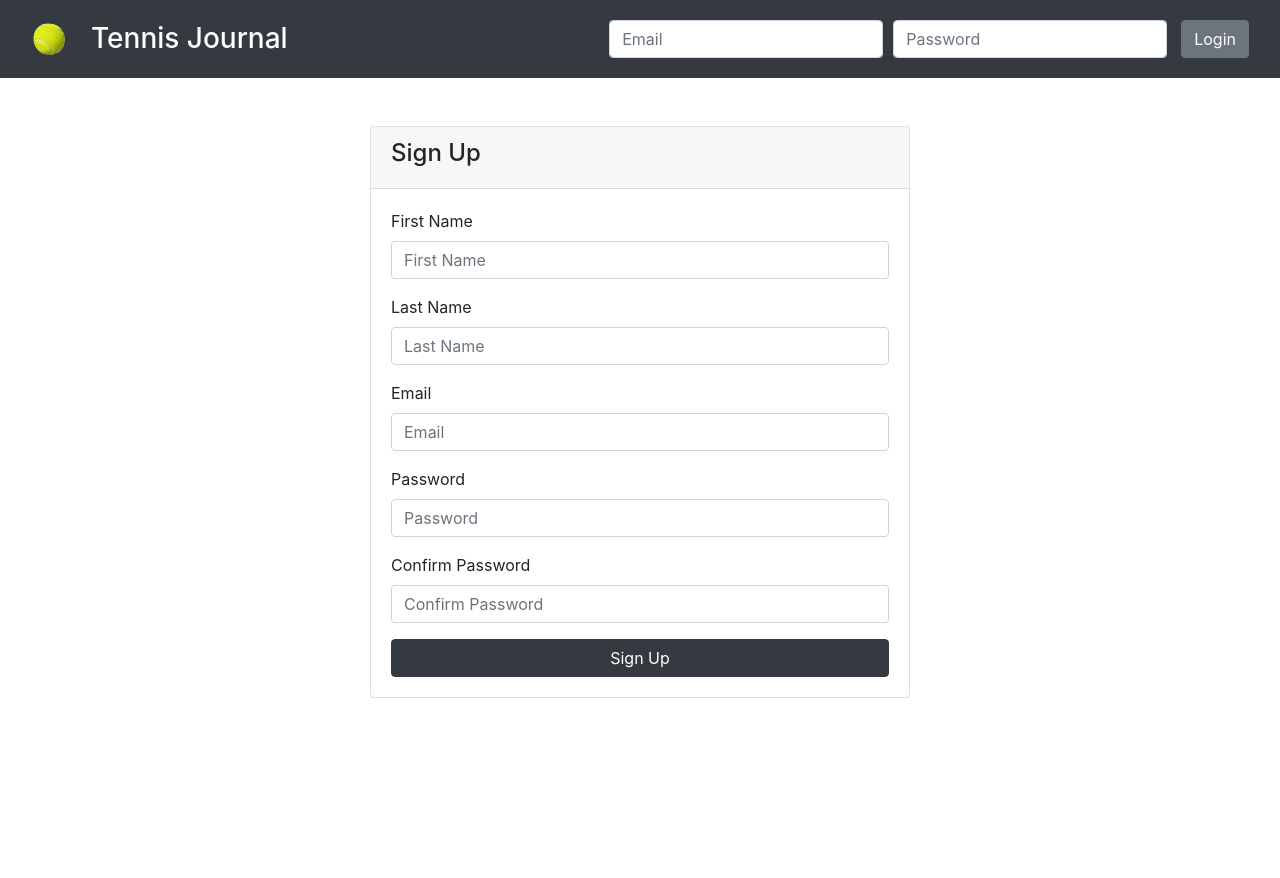
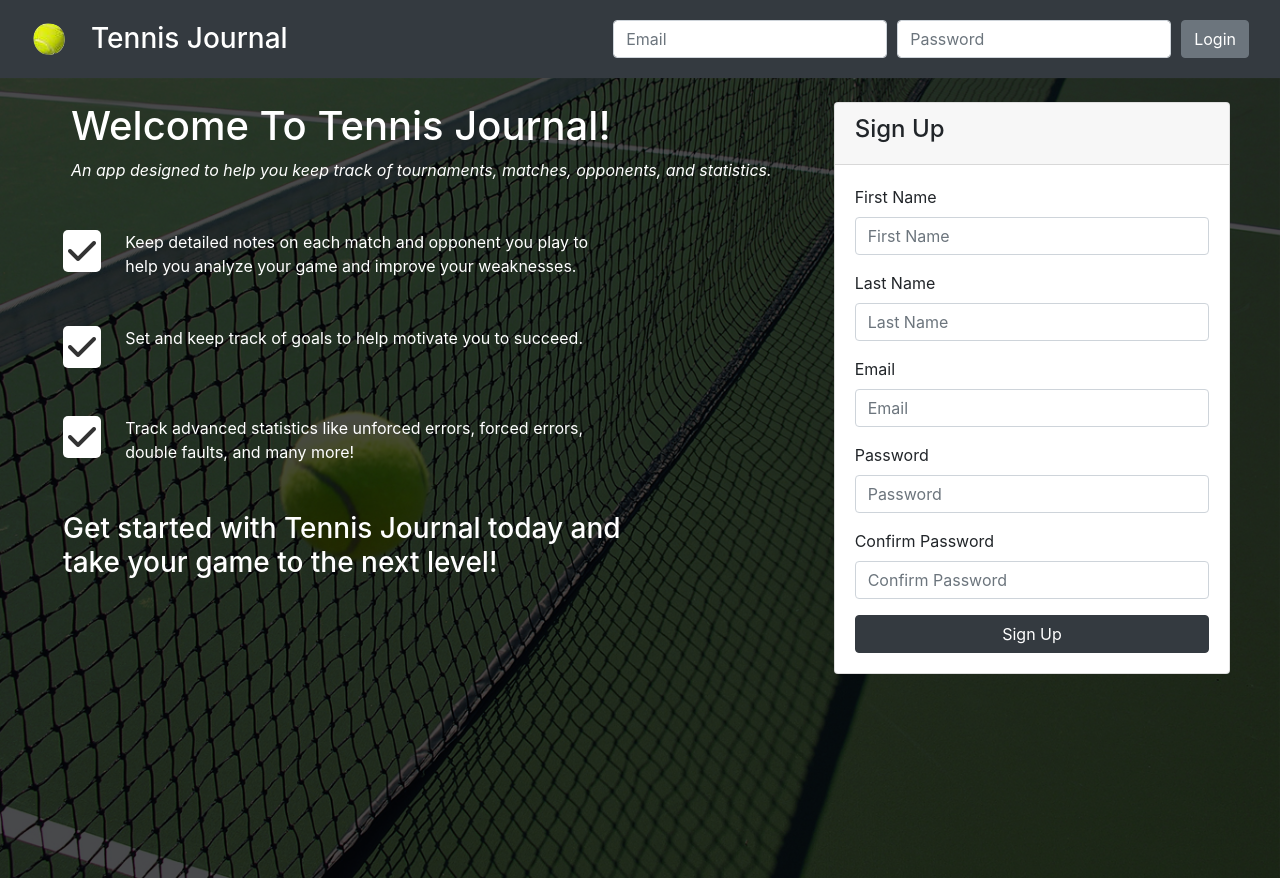
Before and after one commit to grangerl330/Tennis-Journal, a React (Create React App) app in the folder client/: page /home in a window 1280 px wide. Before the commit the page ends 800 px from the top, so only its background shows below. Built offline with nearby package versions, Linux system fonts and the light colour scheme; no server answers.

Commit message:
updated login page display

```diff
--- a/client/src/components/NavbarBrand.js
+++ b/client/src/components/NavbarBrand.js
@@ -10,9 +10,6 @@ const NavbarBrand = (props) => {
         <img src={logo} alt="logo" className="mr-4" />
         <h3 className="d-inline align-middle">Tennis Journal</h3>
       </NavLink>
-      <button className="navbar-toggler" data-toggle="collapse" data-target="#navbarCollapse">
-        <span className="navbar-toggler-icon"></span>
-      </button>
     </div>
   )
 }
--- a/client/src/components/NavbarLogin.js
+++ b/client/src/components/NavbarLogin.js
@@ -89,13 +89,13 @@ class NavbarLogin extends Component {
       <div className="navbar-nav ml-auto">
         <form className="form-inline" onSubmit={this.handleOnSubmit}>
           <div className="form-row">
-            <div className="col-5-form">
+            <div className="col-5-form mb-2 mb-md-0">
               <input className={emailInputClass} type="text" name="email" onChange={this.handleOnChange} value={this.state.email} placeholder="Email" />
               <div className="invalid-feedback">
                 Please enter a valid email address
               </div>
             </div>
-            <div className="col-5-form mr-1">
+            <div className="col-5-form">
               <input className={passwordInputClass} type="password" name="password" onChange={this.handleOnChange} value={this.state.password} placeholder="Password" />
               <div className="invalid-feedback">
                 Password is incorrect
--- a/client/src/components/SignUp.js
+++ b/client/src/components/SignUp.js
@@ -99,7 +99,7 @@ class Signup extends Component {
 
     return (
       <div className="row" id="login">
-        <div className="col-md-6 mx-auto">
+        <div className="col mx-auto">
           <div className="card">
             <div className="card-header">
               <h4>Sign Up</h4>
--- a/client/src/containers/LoginPage.js
+++ b/client/src/containers/LoginPage.js
@@ -1,5 +1,4 @@
 import React from 'react'
-import Login from '../components/Login'
 import NavbarBrand from '../components/NavbarBrand'
 import NavbarLogin from '../components/NavbarLogin'
 import { updateLoginForm, authenticatePassword } from '../actions/loginForm'
@@ -11,22 +10,73 @@ import { connect } from 'react-redux'
 
 const LoginPage = (props) => {
   return (
-    <div className="section" id="loginpage">
-      <nav className="navbar navbar-expand-sm navbar-dark bg-dark py-3">
+    <div className="section" id="login-page">
+      <nav className="navbar navbar-expand-lg navbar-dark bg-dark py-3">
         <div className="container-fluid">
           <NavbarBrand />
+          <button className="navbar-toggler" data-toggle="collapse" data-target="#navbarCollapse">
+            <span className="navbar-toggler-icon"></span>
+          </button>
           <div className="collapse navbar-collapse" id="navbarCollapse">
             <NavbarLogin authenticatePassword={props.authenticatePassword} login={props.login}/>
           </div>
         </div>
       </nav>
-      <div className="container my-5">
-        <Signup signupFormData={props.signupFormData} updateSignupForm={props.updateSignupForm} signup={props.signup} welcome={props.welcome}/>
-      </div>
+      <header id="login-page-header">
+        <div className="dark-overlay">
+          <div className="container-fluid login">
+            <div className="row">
+              <div className="col-lg-7 d-none d-lg-block text-white ml-5">
+                <div className="row mt-4 ml-2">
+                  <h1 className="mb-2">Welcome To Tennis Journal!</h1>
+                </div>
+                <div className="row mb-5 ml-2 font-italic">
+                    An app designed to help you keep track of tournaments, matches, opponents, and statistics.
+                </div>
+                <div className="row mb-5">
+                  <div className="col-2 col-md-1">
+                    <i className="fas fa-check fa-2x"></i>
+                  </div>
+                  <div className="col-9 col-md-8">
+                    Keep detailed notes on each match and opponent you play to help you analyze your game and improve your weaknesses.
+                  </div>
+                </div>
+                <div className="row mb-5">
+                  <div className="col-1">
+                    <i className="fas fa-check fa-2x"></i>
+                  </div>
+                  <div className="col-8">
+                    Set and keep track of goals to help motivate you to succeed.
+                  </div>
+                </div>
+                <div className="row mb-5">
+                  <div className="col-1">
+                    <i className="fas fa-check fa-2x"></i>
+                  </div>
+                  <div className="col-8">
+                    Track advanced statistics like unforced errors, forced errors, double faults, and many more!
+                  </div>
+                </div>
+                <div className="row mb-5">
+                  <div className="col-10">
+                    <h3>Get started with Tennis Journal today and take your game to the next level!</h3>
+                  </div>
+                </div>
+              </div>
+              <div className="col-lg-4 ml-4">
+                <div className="row mt-4">
+                  <div className="col">
+                    <Signup signupFormData={props.signupFormData} updateSignupForm={props.updateSignupForm} signup={props.signup} welcome={props.welcome}/>
+                  </div>
+                </div>
+              </div>
+            </div>
+          </div>
+        </div>
+      </header>
     </div>
   )
 }
-
 
 const mapStateToProps = state => {
   return {
--- a/client/src/containers/Navbar.js
+++ b/client/src/containers/Navbar.js
@@ -10,6 +10,9 @@ const Navbar = (props) => {
     <nav className="navbar navbar-expand-sm navbar-dark bg-dark py-3">
       <div className="container-fluid">
         <NavbarBrand />
+        <button className="navbar-toggler" data-toggle="collapse" data-target="#navbarCollapse">
+          <span className="navbar-toggler-icon"></span>
+        </button>
         <div className="collapse navbar-collapse" id="navbarCollapse">
           <NavbarLinks />
           <NavbarRight logout={props.logout} currentUser={props.currentUser} />
--- a/client/src/custom.scss
+++ b/client/src/custom.scss
@@ -7,6 +7,30 @@ html, body {
 #App {
   min-height: 90vh;
   height: 100%
+}
+
+#login-page-header {
+  background: url(./images/tennis-court-stock-photo-2.jpg);
+  background-repeat: no-repeat;
+  background-size: cover;
+  background-attachment: fixed;
+  min-height: 100vh;
+
+  .fas {
+    color: #333;
+    background: #fff;
+    padding: 5px;
+    border-radius: 5px;
+  }
+
+  .dark-overlay {
+    position: absolute;
+    top: 10;
+    left: 0;
+    width: 100%;
+    min-height: 100vh;
+    background: rgba(0,0,0,0.7);
+  }
 }
 
 .card-stats {
@@ -21,5 +45,11 @@ html, body {
   color: #17a2b8
 }
 
+.h3 {
+  .login {
+
+  }
+}
+
 // Import Bootstrap and its default variables
 @import '~bootstrap/scss/bootstrap.scss';
```
Also changed, not shown: client/src/images/tennis-court-stock-photo-2.jpg (added), 1 other file (tests, documents, lock files or other folders).
